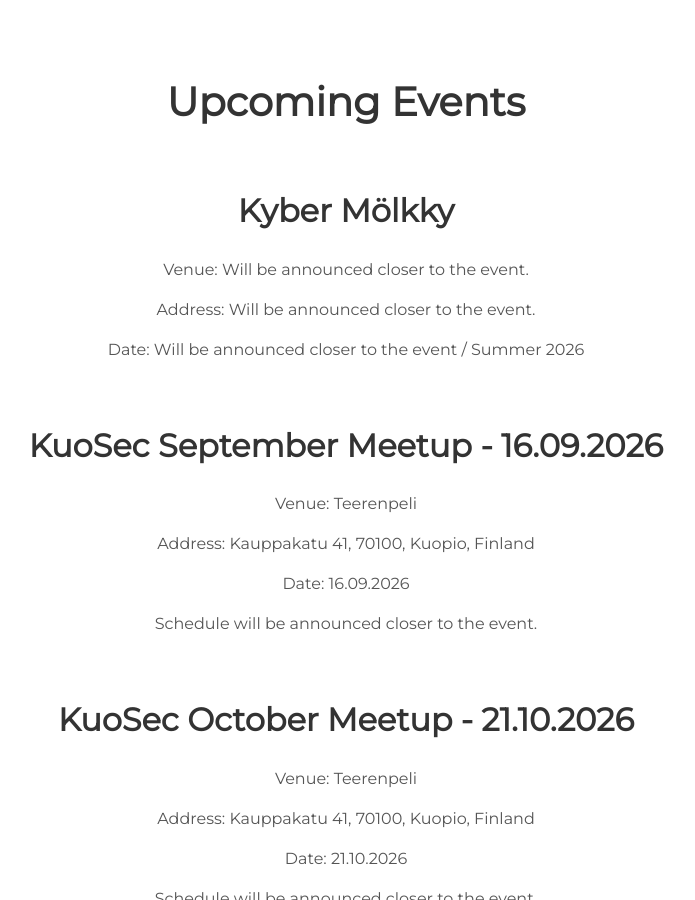
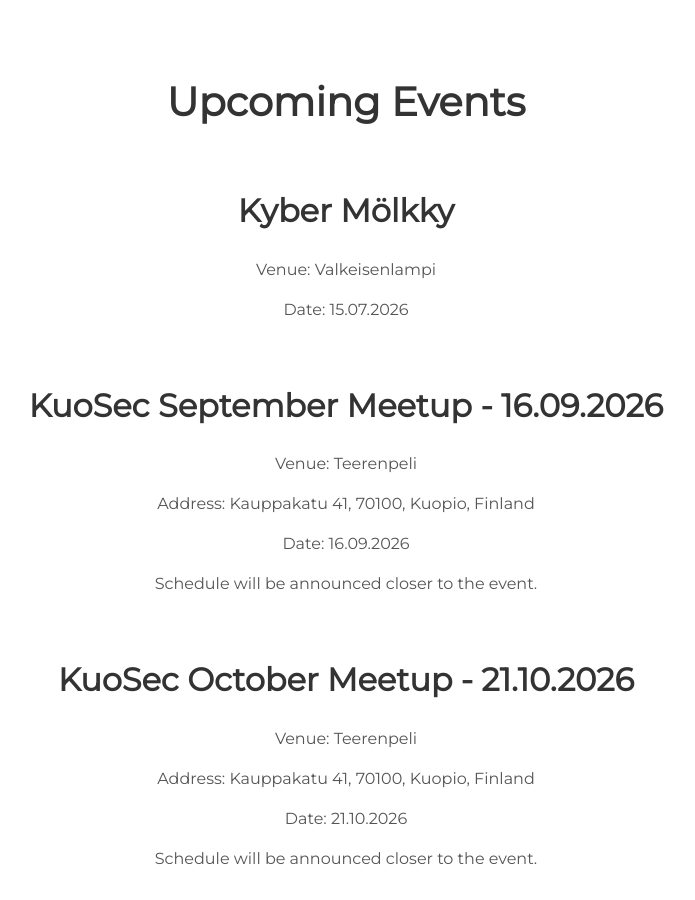
Before and after one commit to kuosec/kuosec.github.io, a Jekyll site: the page built from index.html, in a window 1280 px wide and 900 px high, scrolled down 1708 px. Shown: the whole window, without its empty margins (294-989 px from the left). Built offline with Jekyll 4.4.1, drawn with Linux system fonts in a browser that asks for light colours.

Commit message:
mölkky
mölkky

```diff
--- a/_includes/projects.html
+++ b/_includes/projects.html
@@ -8,9 +8,8 @@
   <h1>Upcoming Events </h1>
   <div class="event">
     <h2>Kyber Mölkky</h2>
-    <p>Venue: Will be announced closer to the event.</p>
-    <p>Address: Will be announced closer to the event.</p>
-    <p>Date: Will be announced closer to the event / Summer 2026</p>
+    <p>Venue: Valkeisenlampi</p>
+    <p>Date: 15.07.2026</p>
   </div>
   <div class="event">
     <h2>KuoSec September Meetup - 16.09.2026</h2>
```
